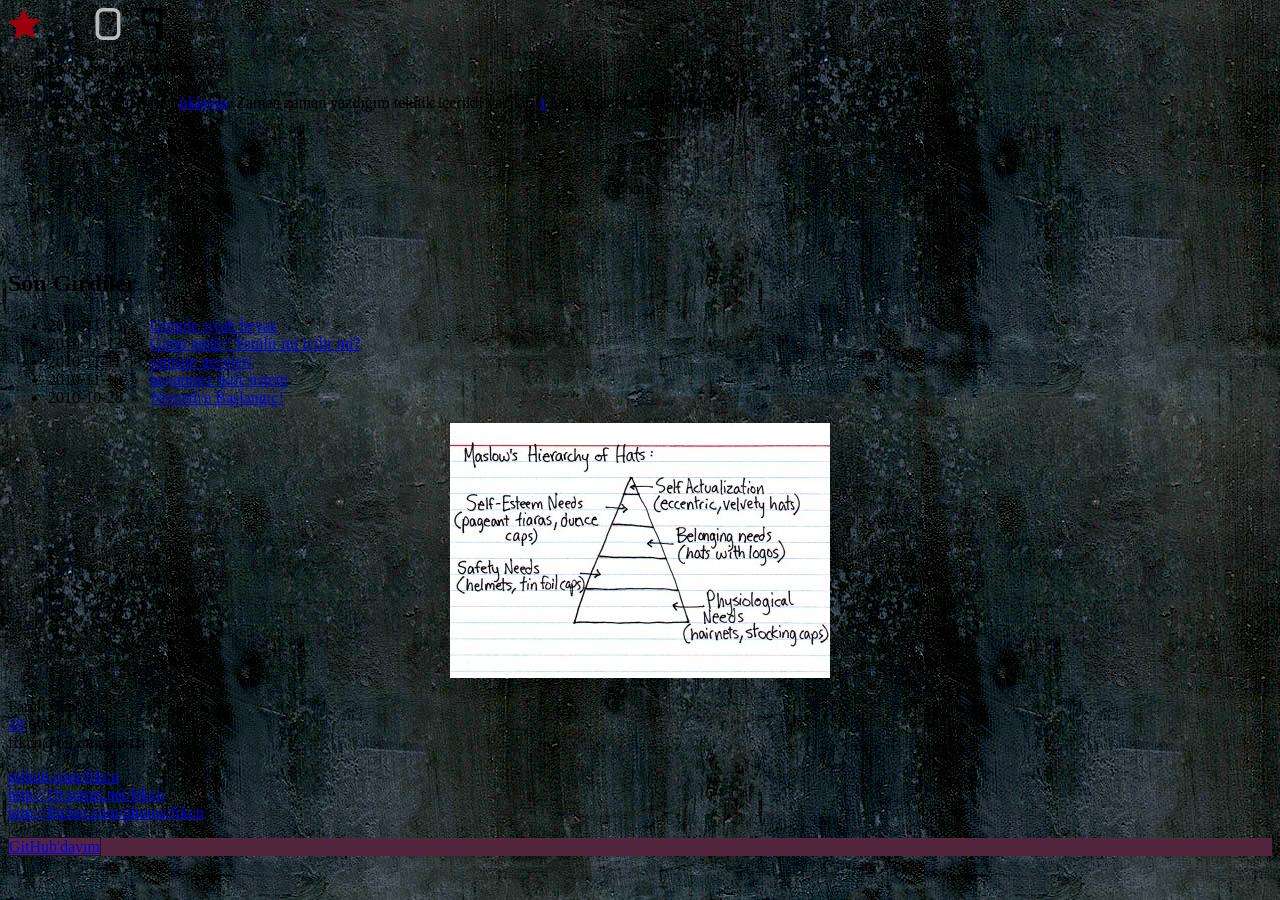
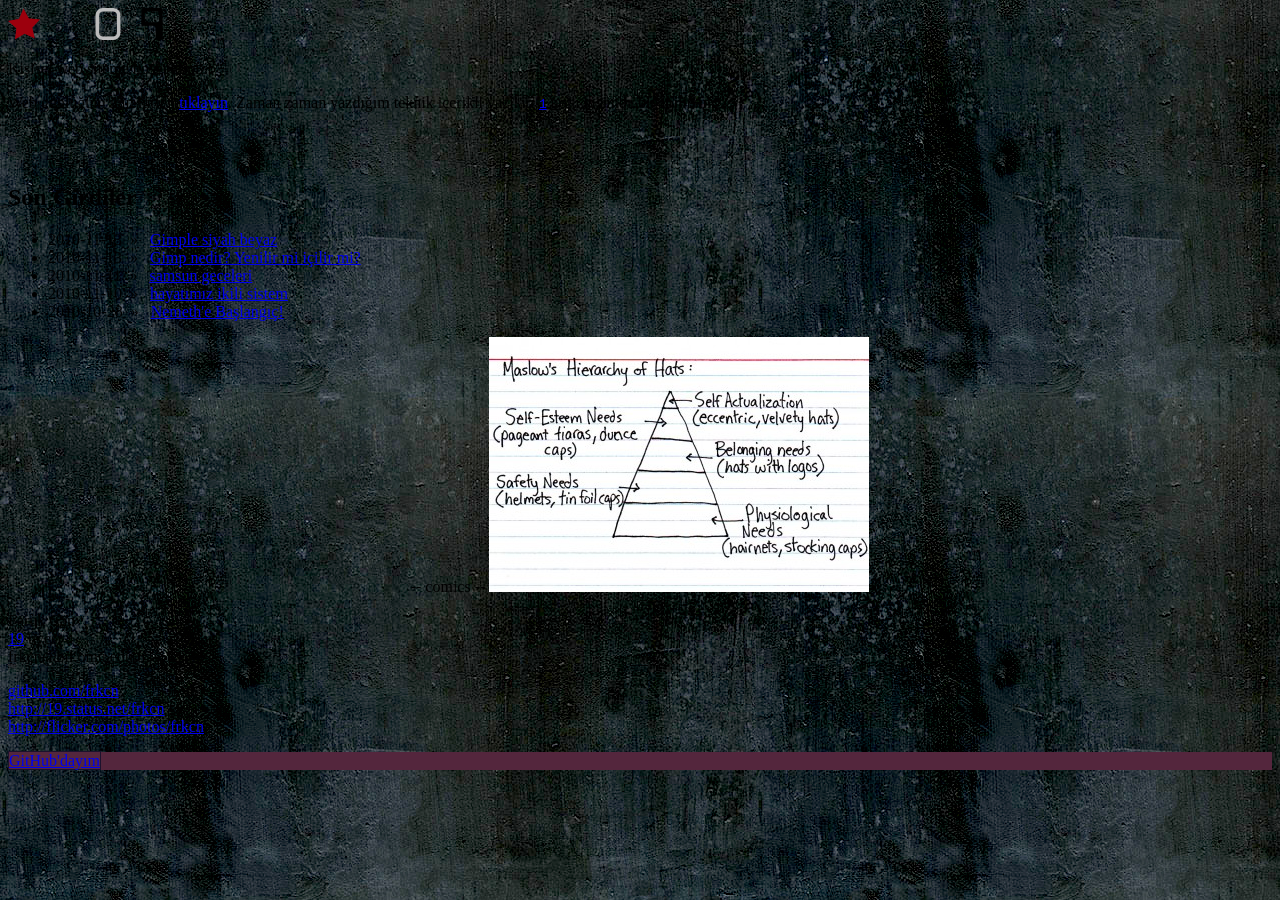
Before and after one commit to frkcn/frkcn.github.io, a Jekyll site: the page built from index.html, in a window 1280 px wide. Built offline with Jekyll 4.4.1, drawn with Linux system fonts in a browser that asks for light colours.

Commit message:
düzeltme

```diff
--- a/index.html
+++ b/index.html
@@ -11,11 +11,13 @@
   teknik içerikli yazıları <a href="1/"><code>1</code></a> nolu kısımda
   bulabilirsiniz.</p><br><br>
 
-  <center><p> -- comics -- </p></center><br><br>
+
 
   {% include html/archive %}
 
   <center>
+  -- comics --
+
   <script language="JavaScript" type="text/javascript">
 
   today=new Date();
```
